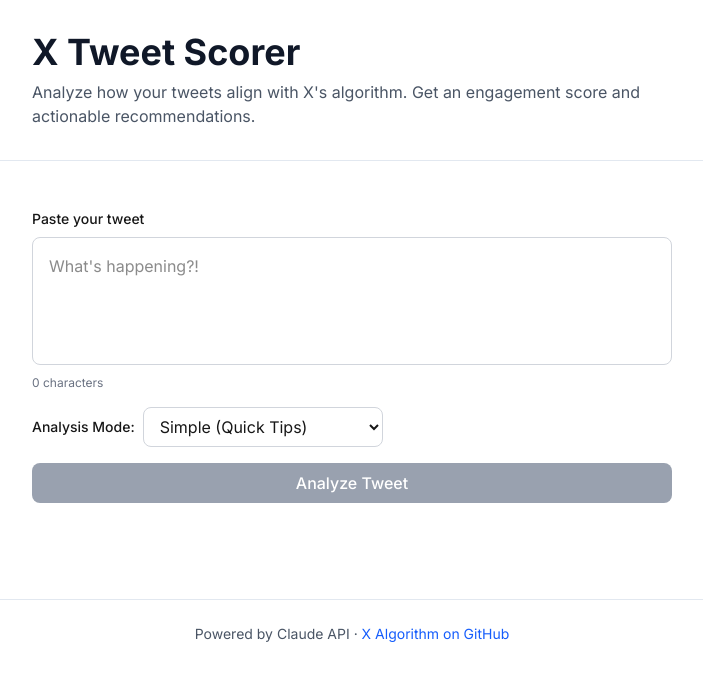
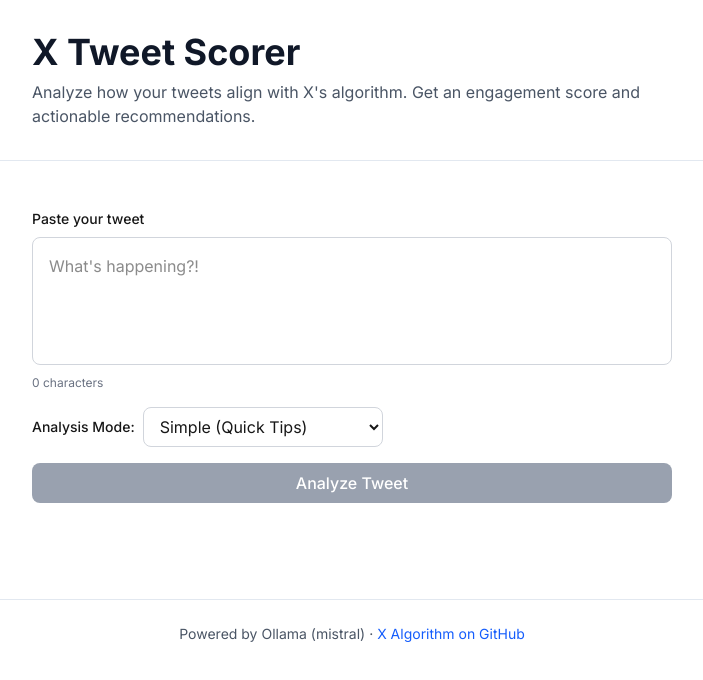
Before and after one commit to 0xarmagan/x-tweet-scorer, a Next.js app: page / in a window 1280 px wide. Shown: the top 680 px of the page, without its empty margins (288-991 px from the left). Built offline with nearby package versions, Linux system fonts and the light colour scheme; no server answers.

Commit message:
feat: display dynamic provider name in footer

```diff
--- a/app/page.tsx
+++ b/app/page.tsx
@@ -39,6 +39,11 @@ export default function Home() {
     }
   };
 
+  const provider = process.env.NEXT_PUBLIC_LLM_PROVIDER ?? 'ollama';
+  const providerLabel = provider === 'claude'
+    ? 'Claude API'
+    : `Ollama (${process.env.NEXT_PUBLIC_OLLAMA_MODEL ?? 'mistral'})`;
+
   return (
     <main className="min-h-screen bg-white">
       {/* Header */}
@@ -74,7 +79,7 @@ export default function Home() {
       <footer className="border-t border-slate-200 py-6 mt-12">
         <div className="max-w-2xl mx-auto px-4 text-center">
           <p className="text-gray-600 text-sm">
-            Powered by Claude API ·{' '}
+            Powered by {providerLabel} ·{' '}
             <a
               href="https://github.com/xai-org/x-algorithm"
               target="_blank"
```
